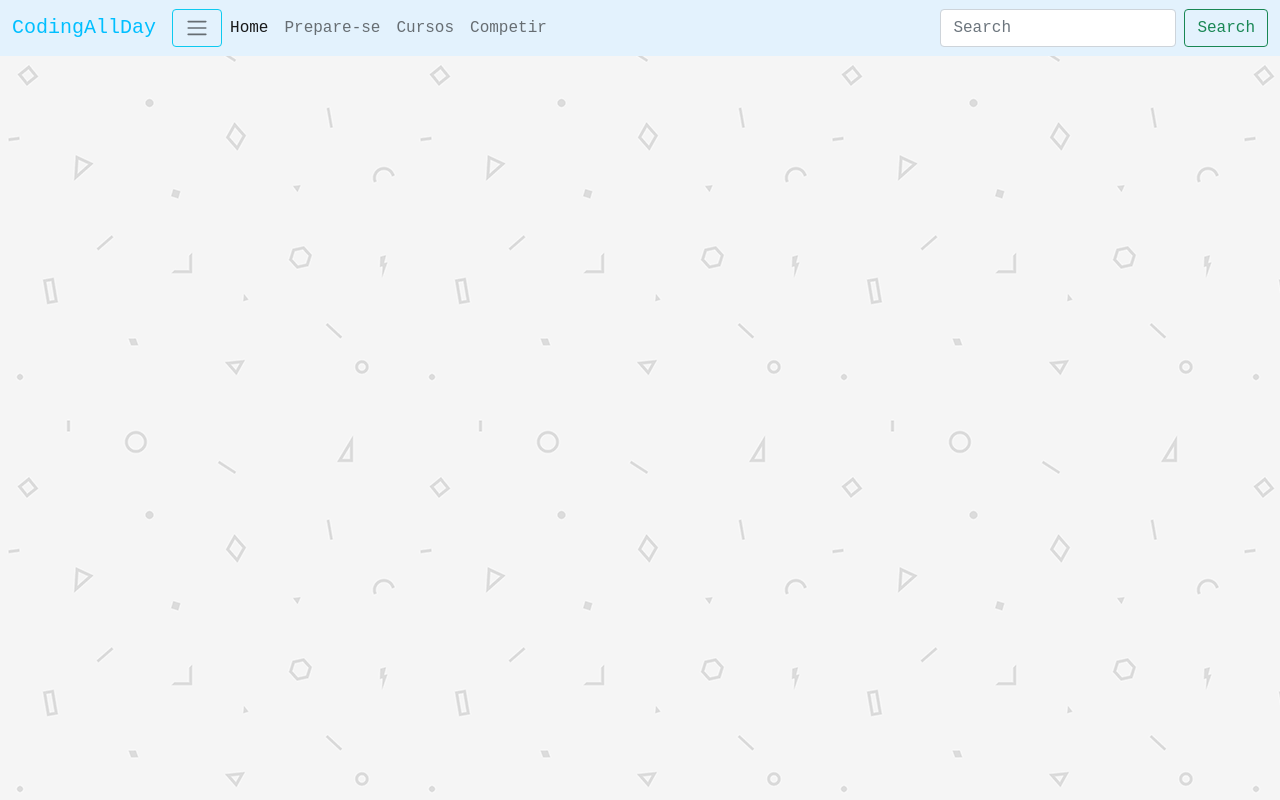
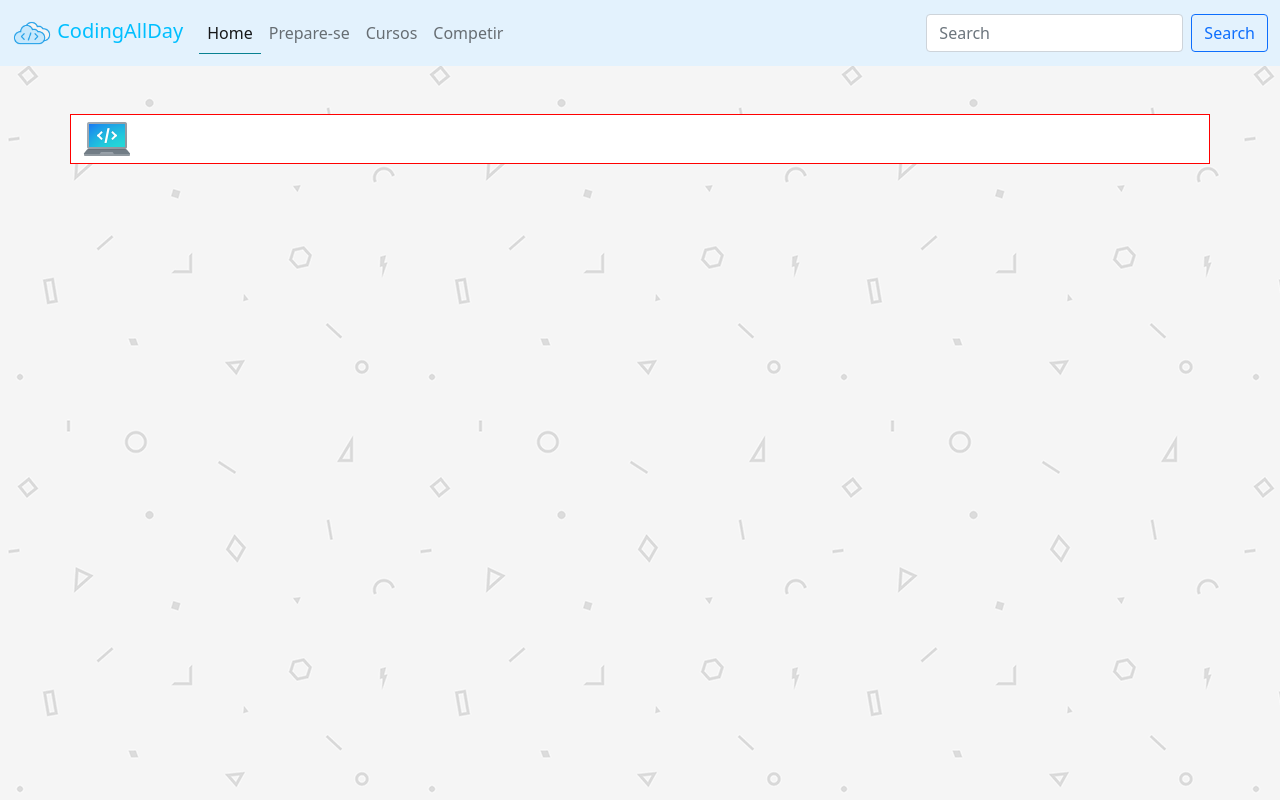
Before and after one commit to Edulira17/Plataforma-de-Codificacao-e-Aprendizado, a plain HTML site: page pages/index.html in a window 1280 px wide. Drawn offline with Linux system fonts and the light colour scheme.

Commit message:
Iniciando TOP-RANK

```diff
--- a/assets/css/index.css
+++ b/assets/css/index.css
@@ -6,11 +6,26 @@
 
 body {
   background-image: url(/assets/images/bg-geometry.webp) ;
-
-  font-family: "Reddit Mono", monospace;
-  font-style: normal;
 }
 
-.buttom-link :hover{
-  border-radius: 1px solid var(--blue-skye) ;
-}
+/*LOGO / NAVBAR*/
+
+  #navbar a.active {
+    border-bottom: 1px solid rgb(8, 129, 145);
+  }
+
+ #img-logo{
+  width: 40px;
+ }
+
+  /*TOP-RANK*/
+
+  #top-rank{
+    border: 1px solid red;
+    background-color: var(--white);
+  }
+
+  .logo-rank{
+    border-radius: 1px solid black ;
+    width: 50px;
+  }
--- a/pages/index.html
+++ b/pages/index.html
@@ -7,14 +7,15 @@
     <link rel="stylesheet" href="/assets/css/index.css">
     <title>Plataforma de Codificação</title>
 </head>
-<body class="plano-fundo">
+<body>
     <!--NAVBAR-->
-    <nav class="navbar navbar-expand-lg navbar-light" style="background-color: #e3f2fd;">
+    <nav class="navbar navbar-expand-lg navbar-light" style="background-color: #e3f2fd;" id="navbar">
       <div class="container-fluid">
         <a class="navbar-brand" href="#">
-          <span style="color:#00BFFF">CodingAllDay</span>
+          <img src="/assets/images/cloud-coding.png" alt="" id="img-logo">
+          <span style="color: var(--blue-skye);">CodingAllDay</span>
         </a>
-        <button class="btn btn-outline-info" type="button" data-bs-toggle="collapse" data-bs-target="#navbarSupportedContent" aria-controls="navbarSupportedContent" aria-expanded="false" aria-label="Toggle navigation">
+        <button class="navbar-toggler" type="button" data-bs-toggle="collapse" data-bs-target="#navbarSupportedContent" aria-controls="navbarSupportedContent" aria-expanded="false" aria-label="Toggle navigation">
           <span class="navbar-toggler-icon"></span>
         </button>
         <div class="collapse navbar-collapse" id="navbarSupportedContent">
@@ -35,16 +36,21 @@
           </ul>
           <form class="d-flex">
             <input class="form-control me-2" type="search" placeholder="Search" aria-label="Search">
-            <button class="btn btn-outline-success" type="submit">Search</button>
+            <button class="btn btn-outline-primary" type="submit">Search</button>
           </form>
         </div>
       </div>
     </nav>
 
-    <section>
-
-    </section>
-
+    <div class="container-lg mt-5" id="top-rank">
+      <div class="row">
+        <div class="col">
+          <div class="logo-rank">
+            <img src="/assets/images/icons8-codificação-48.png" alt="">
+          </div>
+        </div>
+      </div>
+    </div>
 
 
 
```
Also changed, not shown: assets/images/cloud-coding.png (added), assets/images/icons8-codificação-48.png (added), pages/competir.html (added), pages/cursos.html (added), pages/preparaSe.html (added).
